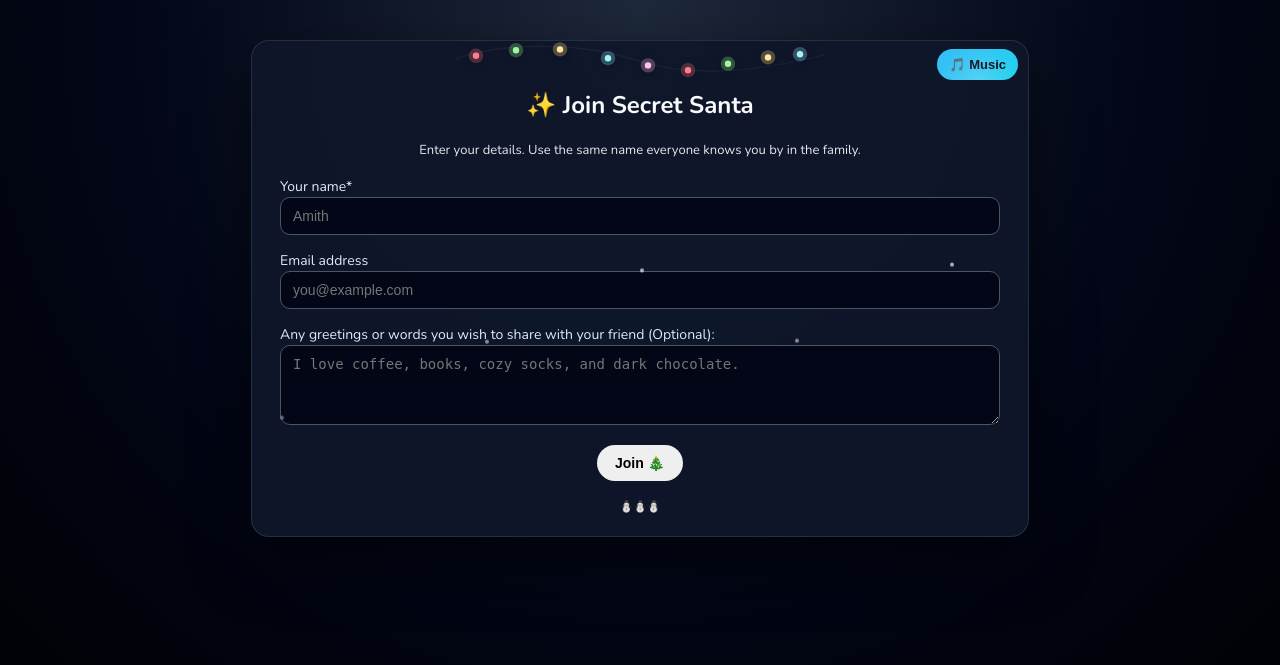
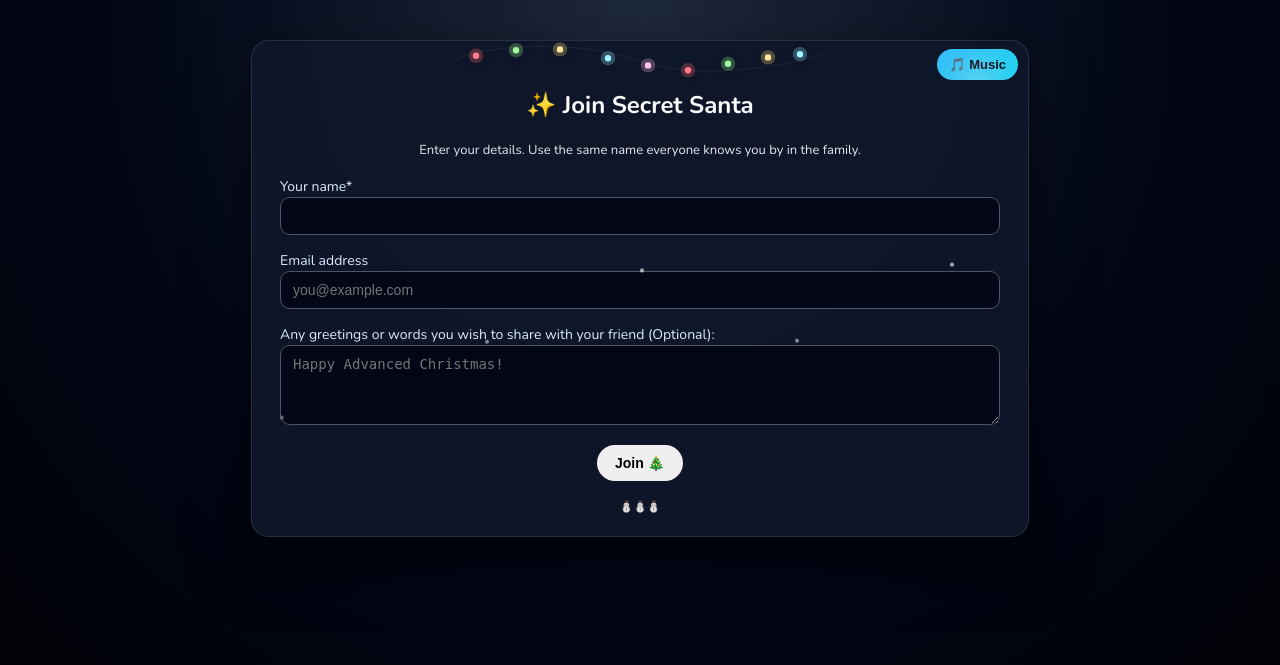
Before and after one commit to amyth99/secret-santa, a Flask app: page /register in a window 1280 px wide. Shown: the top 665 px of the page. Run offline with Flask 3, Linux system fonts and the light colour scheme; some libraries are stand-ins or nearby versions.

Commit message:
icon+placeholder

```diff
--- a/templates/base.html
+++ b/templates/base.html
@@ -3,6 +3,8 @@
 <head>
     <meta charset="utf-8">
     <title>{{ title or "Secret Santa" }}</title>
+    <link rel="icon" type="image/png" href="{{ url_for('static', filename='favicon.png') }}?v=2">
+    <link rel="shortcut icon" href="{{ url_for('static', filename='favicon.ico') }}">
     <meta name="viewport" content="width=device-width, initial-scale=1">
     <link rel="preconnect" href="https://fonts.googleapis.com">
     <link rel="preconnect" href="https://fonts.gstatic.com" crossorigin>
--- a/templates/register.html
+++ b/templates/register.html
@@ -9,7 +9,7 @@
 <form method="post" style="margin-top:16px;">
     <div class="field">
         <label for="name">Your name*</label>
-        <input type="text" id="name" name="name" placeholder="Amith">
+        <input type="text" id="name" name="name">
     </div>
 
     <div class="field">
@@ -19,7 +19,7 @@
 
     <div class="field">
         <label for="note">Any greetings or words you wish to share with your friend (Optional):</label>
-        <textarea id="note" name="note" placeholder="I love coffee, books, cozy socks, and dark chocolate."></textarea>
+        <textarea id="note" name="note" placeholder="Happy Advanced Christmas!"></textarea>
     </div>
 
     <div style="text-align:center; margin-top:12px;">
```
Also changed, not shown: static/music/favicon.png (added).
